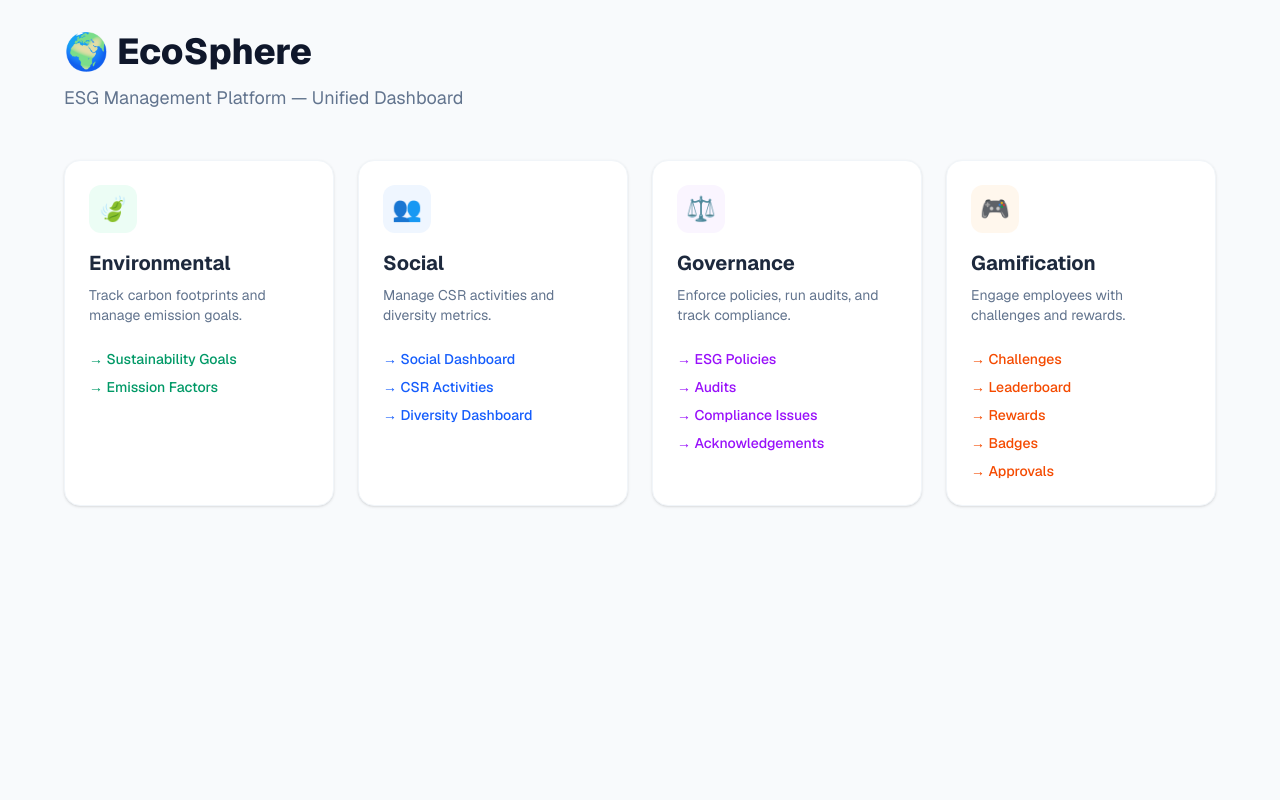
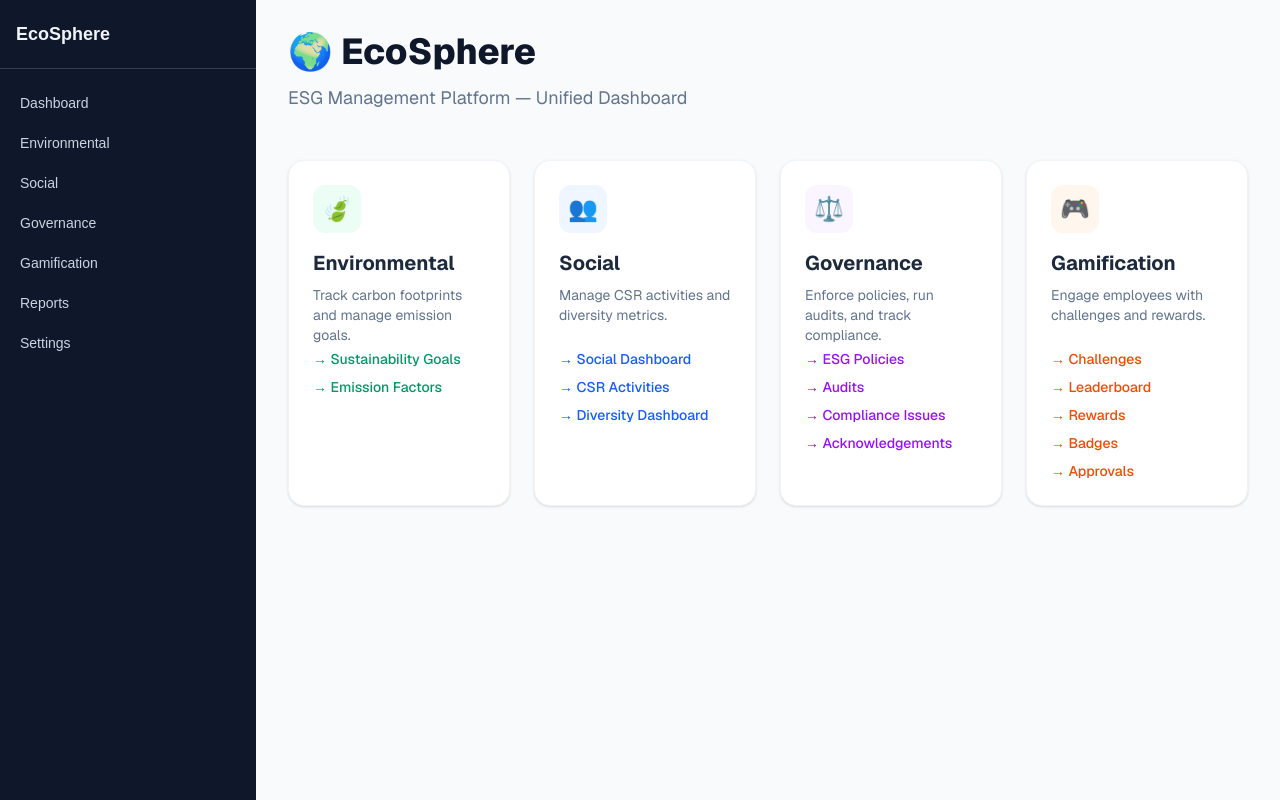
Before and after one commit to Manthan270706/Ecosphere-ODOO-Hackathon-July-2026, a Next.js app: page / in a window 1280 px wide. Built offline with nearby package versions, Linux system fonts and the light colour scheme.

Commit message:
style: integrate global sidebar layout

```diff
--- a/app/layout.tsx
+++ b/app/layout.tsx
@@ -1,6 +1,7 @@
 import type { Metadata } from "next";
 import { Geist, Geist_Mono } from "next/font/google";
 import "./globals.css";
+import Sidebar from "@/components/layout/Sidebar";
 
 const geistSans = Geist({
   variable: "--font-geist-sans",
@@ -13,7 +14,7 @@ const geistMono = Geist_Mono({
 });
 
 export const metadata: Metadata = {
-  title: "Create Next App",
+  title: "EcoSphere ESG Platform",
   description: "Generated by create next app",
 };
 
@@ -27,7 +28,12 @@ export default function RootLayout({
       lang="en"
       className={`${geistSans.variable} ${geistMono.variable} h-full antialiased`}
     >
-      <body className="min-h-full flex flex-col">{children}</body>
+      <body className="flex h-screen overflow-hidden bg-slate-50 text-slate-800 font-sans">
+        <Sidebar />
+        <main className="flex-1 overflow-y-auto">
+          {children}
+        </main>
+      </body>
     </html>
   );
 }
```
